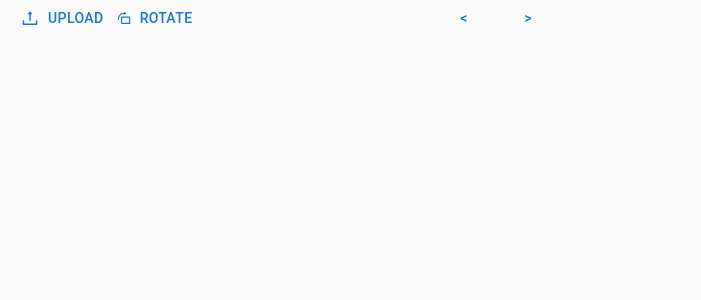
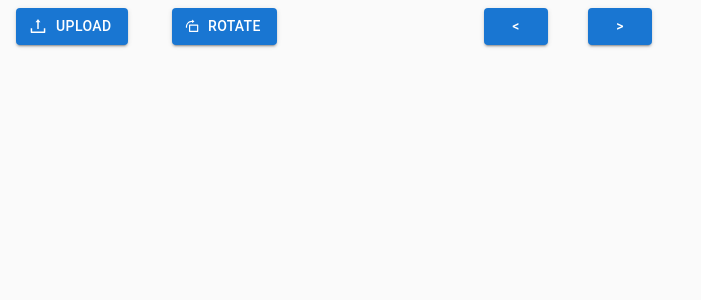
Before and after one commit to fatemah-alh/img-exif-viewer, a Next.js app: page / in a window 1280 px wide. Shown: the top 300 px of the page, without its empty margins (0-701 px from the left). Built offline with nearby package versions, Linux system fonts and the light colour scheme.

Commit message:
add buttons

```diff
--- a/src/components/Bar.tsx
+++ b/src/components/Bar.tsx
@@ -3,13 +3,15 @@ import {Button, Grid  } from '@mui/material';
 
 import NextButton from './NextButton';
 import PrevButton from './PrevButton';
-import {AiOutlineRotateRight,AiOutlineUpload} from 'react-icons/ai'
+import UploadButton from './UploadButton';
+import RotateButton from './RotateUpload';
+
 
 interface Props{
     handlePrev: React.MouseEventHandler<HTMLButtonElement>;
     handleNext: React.MouseEventHandler<HTMLButtonElement>;
     handleRotate:React.MouseEventHandler<HTMLButtonElement>;
-    handleUpload:React.MouseEventHandler<HTMLButtonElement>
+    handleUpload:React.ChangeEventHandler<HTMLInputElement>
 }
 
 const CustomBar:React.FC<Props>=(props)=>{
@@ -19,14 +21,19 @@ const CustomBar:React.FC<Props>=(props)=>{
 //Geolocation
 
     return(
-        <Grid container  sx={{paddingLeft:2,paddingRight:2}} >
-            <Grid item lg={4}>
-                <Button onClick={props.handleUpload} startIcon={<AiOutlineUpload></AiOutlineUpload>}>Upload</Button>
-                <Button onClick={props.handleRotate} startIcon={<AiOutlineRotateRight size={16}/>}> Rotate</Button>
+        <Grid container   sx={{paddingLeft:2,paddingRight:2,paddingTop:1}} >
+            <Grid item lg={1.5} >
+                <UploadButton handleUpload={props.handleUpload}/>
             </Grid>
-            <Grid item lg={4}>
-                <PrevButton handlePrev={props.handlePrev}/>
-                <NextButton handleNext={props.handleNext} />
+            <Grid item lg={1.5} >
+                <RotateButton handleRotate={props.handleRotate}/>
+            </Grid>
+            <Grid item lg={1.5} > </Grid>
+            <Grid item lg={1}>
+                <PrevButton handlePrev={props.handlePrev} />
+            </Grid>
+            <Grid item lg={1} >
+                <NextButton handleNext={props.handleNext}  />
             </Grid>
 
 
--- a/src/components/ImgView.tsx
+++ b/src/components/ImgView.tsx
@@ -3,6 +3,7 @@
 import React,{ useState,useEffect } from 'react'
 import Image from 'next/image'
 import {Button, Grid ,Box } from '@mui/material';
+import exifr from 'exifr'
 interface Props{
       imgs:string[]
 }
@@ -10,16 +11,19 @@ interface Props{
 const ImgView:React.FC<Props>=(props)=>{
     return(
         <Box sx={{padding:2}}>
-            {props.imgs.map((img,key)=>
-                (<Image
+            {props.imgs.map((img,key)=>{
+                //let {latitude, longitude}=await exifr.gps('./myimage.jpg')
+                exifr.parse(img)
+                .then(output => console.log(output))
+                return <Image
                         key={key}
                         src={require('../../public'+img)}
                         alt="Next.js Logo"
                         width={400}
                         height={400}
                         priority
-                        />
-                ))
+                        />}
+                )
             }
         </Box>
     )
--- a/src/components/MainController.tsx
+++ b/src/components/MainController.tsx
@@ -9,7 +9,7 @@ const MainController:React.FC<Props>=(props)=>{
     const model=MainModel()
     const initialImgs=model.images
     const [imgs,setImgs]=useState(initialImgs);
-    const [selectedImg,setSelectedImg]=useState(null);
+    const [selectedImg,setSelectedImg]=useState(initialImgs[0]);
     /*
     useEffect(() => {
         setImgs(initialImgs);
@@ -34,7 +34,8 @@ const MainController:React.FC<Props>=(props)=>{
                       handlePrev={handlePrev}
                       handleRotate={handleRotate}
                       handleUpload={handleUpload}
-                      imgs={imgs}/>
+                      imgs={imgs}
+                      />
         </React.Fragment>
     )
 }
--- a/src/components/MainView.tsx
+++ b/src/components/MainView.tsx
@@ -8,7 +8,7 @@ interface Props{
     handlePrev: React.MouseEventHandler<HTMLButtonElement>;
     handleNext: React.MouseEventHandler<HTMLButtonElement>;
     handleRotate:React.MouseEventHandler<HTMLButtonElement>;
-    handleUpload:React.MouseEventHandler<HTMLButtonElement>
+    handleUpload:React.ChangeEventHandler<HTMLInputElement>
 }
 
 const MainView:React.FC<Props>=(props)=>{
--- a/src/components/NextButton.tsx
+++ b/src/components/NextButton.tsx
@@ -8,7 +8,7 @@ interface Props {
 const NextButton: React.FC<Props> = (props) => {
 
 return (
-    <Button  onClick={props.handleNext} >{'>'}</Button>
+    <Button  onClick={props.handleNext} variant="contained" >{'>'}</Button>
 
 );}
 export default NextButton;
--- a/src/components/PrevButton.tsx
+++ b/src/components/PrevButton.tsx
@@ -3,15 +3,16 @@ import React from 'react';
 import { Button} from '@mui/material';
 
 interface Props {
-
     handlePrev:React.MouseEventHandler<HTMLButtonElement> // set date, fetch data
 
 }
+const handlePrev=()=>{}
 const PrevButton: React.FC<Props> = (props) => {
 
 return (
 
-            <Button  onClick={props.handlePrev}  >{'<'} </Button>
+            <Button  onClick={props.handlePrev}  variant="contained" >{'<'} </Button>
 
 );}
+
 export default PrevButton;
--- /dev/null
+++ b/src/components/RotateUpload.tsx
@@ -0,0 +1,15 @@
+import React from 'react';
+
+import { Button} from '@mui/material';
+import {AiOutlineRotateRight} from 'react-icons/ai'
+interface Props {
+    handleRotate:React.MouseEventHandler<HTMLButtonElement>//set date, fetch data
+}
+const RotateButton: React.FC<Props> = (props) => {
+
+return (
+    <Button onClick={props.handleRotate} variant="contained" startIcon={<AiOutlineRotateRight size={16}/>}> Rotate</Button>
+
+
+);}
+export default RotateButton;
--- /dev/null
+++ b/src/components/UploadButton.tsx
@@ -0,0 +1,33 @@
+import React from 'react';
+
+import { Button} from '@mui/material';
+import {AiOutlineUpload} from 'react-icons/ai'
+interface Props {
+
+    handleUpload:React.ChangeEventHandler<HTMLInputElement> // set date, fetch data
+
+}
+const UploadButton: React.FC<Props> = (props) => {
+
+return (
+   <React.Fragment>
+        <input
+            accept="image/*"
+            hidden
+            id="contained-button-file"
+            multiple
+            type="file"
+            onChange={props.handleUpload}
+        />
+        <label htmlFor="contained-button-file">
+            <Button  startIcon={<AiOutlineUpload></AiOutlineUpload>}
+                     variant="contained"
+
+                     component="span">
+            Upload
+            </Button>
+        </label>
+  </React.Fragment>
+
+);}
+export default UploadButton;
```
